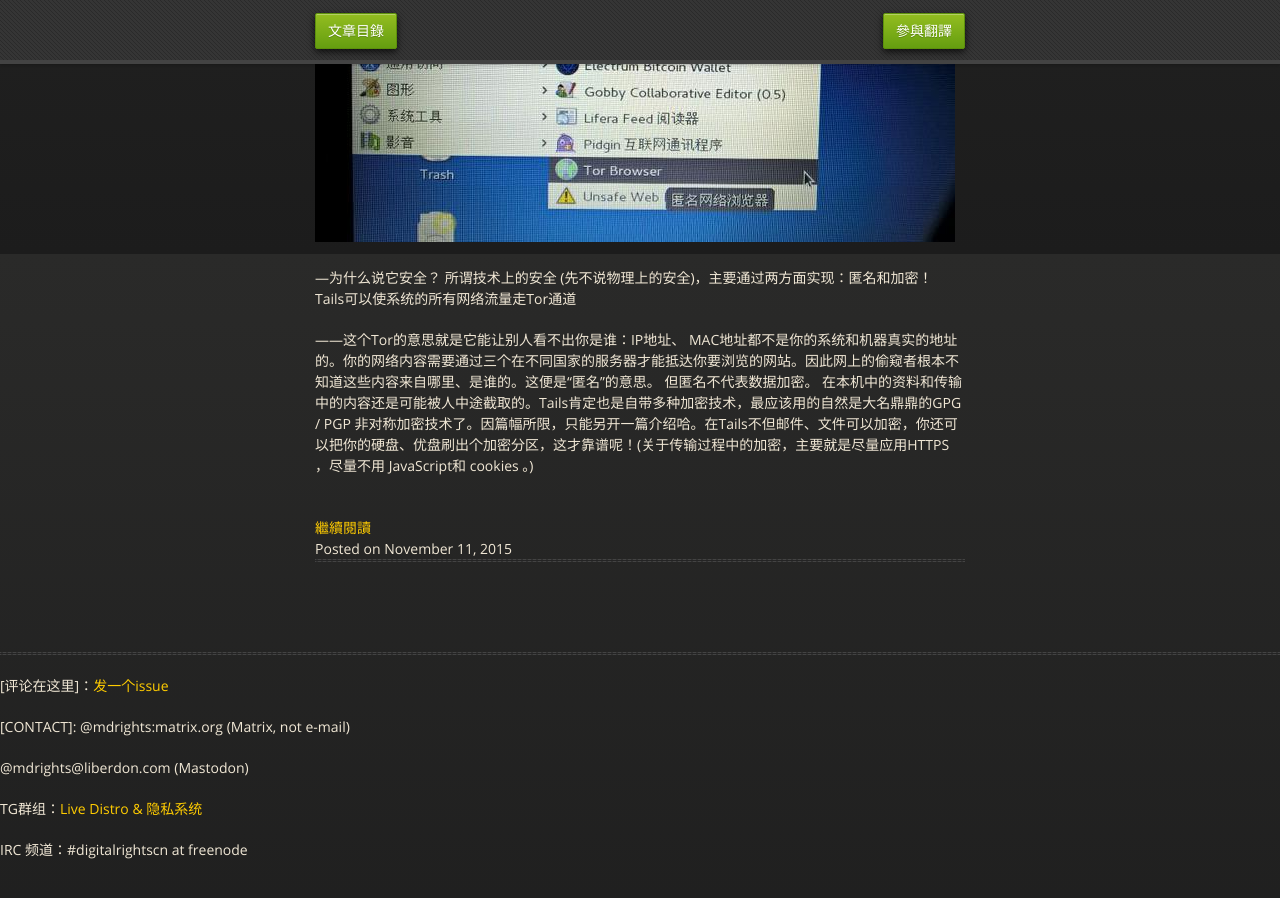
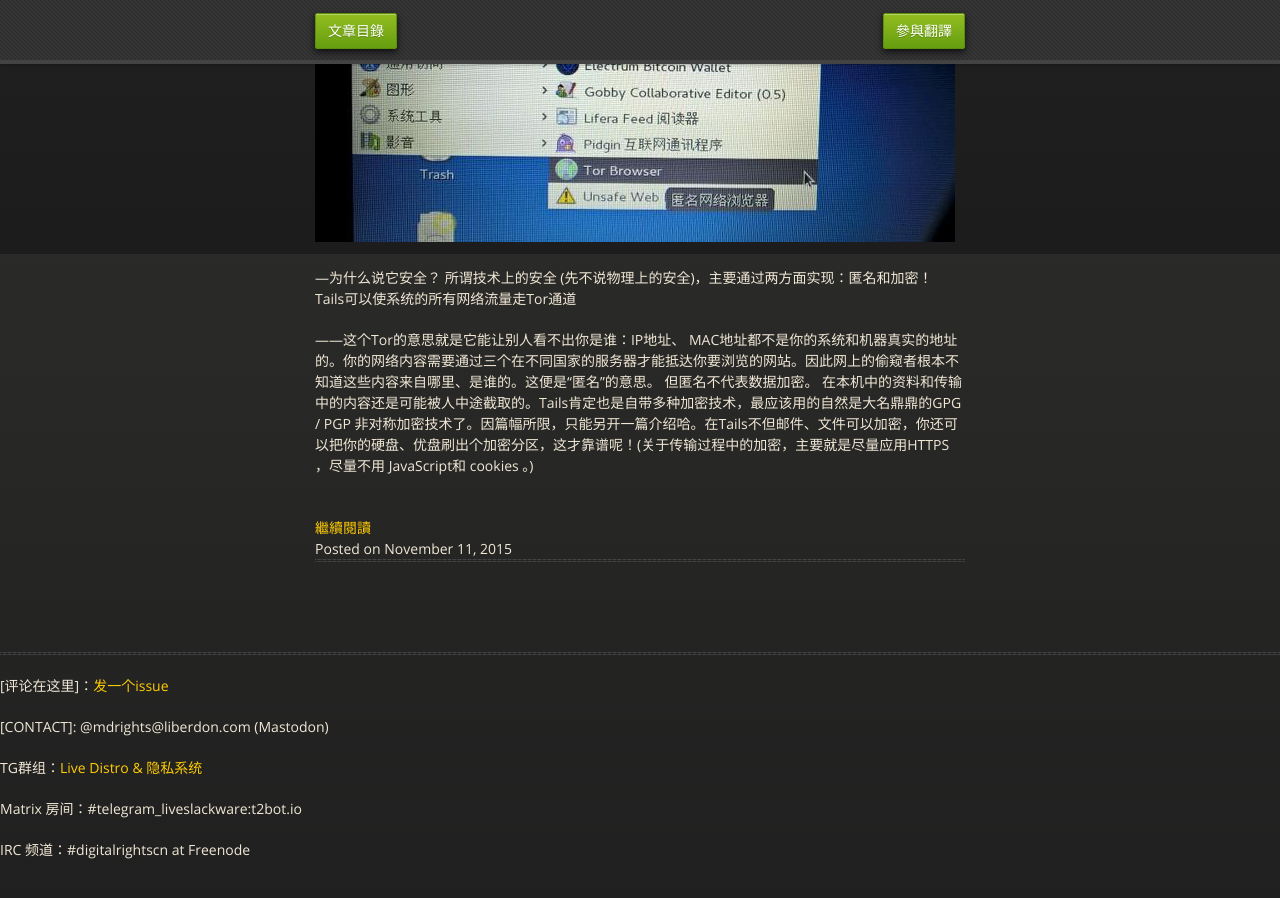
Before and after one commit to mdrights/os-observe, a Jekyll site: the page built from index.html, in a window 1280 px wide and 900 px high, scrolled down 21346 px. Built offline with Jekyll 4.4.1, drawn with Linux system fonts in a browser that asks for light colours; some of the changed text lies outside the part shown.

Commit message:
update my channels.

```diff
--- a/_layouts/default.html
+++ b/_layouts/default.html
@@ -34,10 +34,10 @@
   <footer>
 	<hr>
 	<p>[评论在这里]：<a href="https://github.com/mdrights/os-observe/issues/new">发一个issue</a></p>
-	<p>[CONTACT]: @mdrights:matrix.org (Matrix, not e-mail) </p>
-	<p>           @mdrights@liberdon.com (Mastodon)</p>
+	<p>[CONTACT]: @mdrights@liberdon.com (Mastodon) </p>
 	<p>TG群组：<a href="https://t.me/liveslackware">Live Distro & 隐私系统</a></p>
-	<p>IRC 频道：#digitalrightscn at freenode</p>
+	<p>Matrix 房间：#telegram_liveslackware:t2bot.io</p>
+	<p>IRC 频道：#digitalrightscn at Freenode</p>
 	<!--<p>[GPG key] <a href="https://mdrights.github.io/mdrights.pgp.asc">PGP 公钥 </a>31CA 3888 3C0B 17AF 7A91  F44B A809 C5B0 9BB2 4488 </p>-->
   </footer>
 </html>
--- a/index.html
+++ b/index.html
@@ -37,7 +37,7 @@
 		<li><a href="https://gitlab.com/mdrights/tails">Tails 网站中文化 | 中文翻译小组</a></li>
 	</ul>
 	<br />
-	<h3><a href="{{ site.baseurl }}/toc/">====【文章目錄】====</a></h3>
+	<h3><a href="{{ site.baseurl }}/toc/">        ====【文章目錄】====</a></h3>
 	<br />
 	<hr>
 
```
Also changed, not shown: other parts of index.html (+2 -2 lines).
